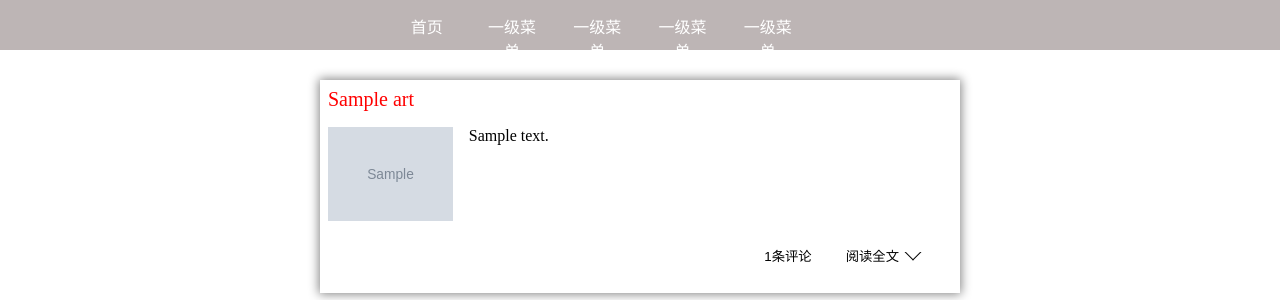
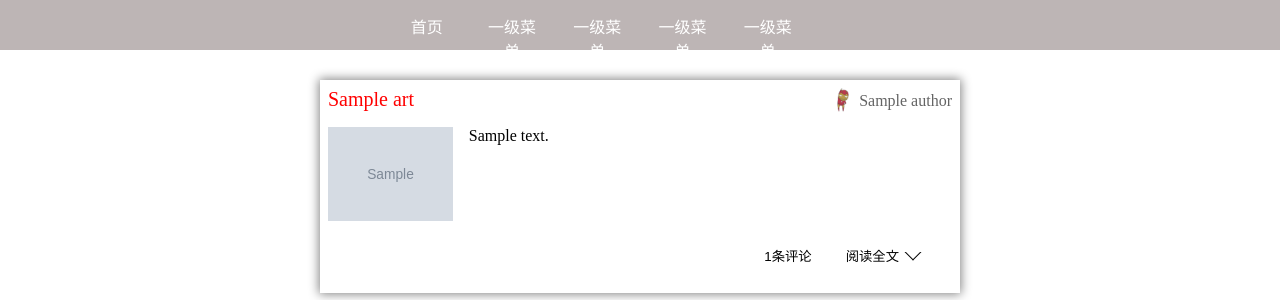
Before and after one commit to csy5621080/fastorto, a FastAPI app: template templates/index.html in a window 1280 px wide. Shown: the top 300 px of the page. Run offline with FastAPI, Linux system fonts and the light colour scheme; the template is opened without the code that fills it: most values are stand-ins (such as "Sample title", 1, 10 or a date in 2020); grey boxes marked "Sample" are stand-in pictures.

Commit message:
+ 作者显示 + 作者头像显示

```diff
--- a/core/routers.py
+++ b/core/routers.py
@@ -11,7 +11,7 @@ base_router = BaseRouter()
 
 @base_router.get("/")
 async def index(request: Request):
-    article_li = await Article.all().order_by('-id').limit(10).offset(0)
+    article_li: list = await Article.all().order_by('-id').limit(10).offset(0)
     res = []
     for art in article_li:
         comment_count: int = await art.comment_article.all().count()
--- a/static/style.css
+++ b/static/style.css
@@ -2,18 +2,21 @@
     padding: 0;
     margin: 0;
 }
+
 .clear::after {
     display: block;
     height: 0;
     clear: both;
     content: " ";
 }
+
 .top {
     /* 设置宽度高度背景颜色 */
     height: 50px;
     width: 100%;
     background: rgb(189, 181, 181);
 }
+
 .top ul {
     /* 清除ul标签的默认样式 */
     width: 40%;
@@ -22,10 +25,12 @@
     padding: 0;
     overflow: hidden;
 }
+
 .top li {
     width: 16.66%;
     float: left; /* 使li内容横向浮动，即横向排列 */
 }
+
 .top li a {
     display: block; /* 把链接显示为块元素可使整个链接区域可点击 */
     color: white;
@@ -33,75 +38,93 @@
     padding: 14px 16px;
     text-decoration: none; /* 去除下划线 */
 }
+
 .top li a:hover {
     background-color: #111;
 }
+
 .top ul li ul {
     background: rgb(189, 181, 181);
     position: absolute;
     display: none; /* 默认隐藏二级菜单的内容 */
 }
+
 .top ul li ul li {
     /* 二级菜单li内容的显示 */
     margin-right: 30%;
     float: none;
     text-align: center;
 }
+
 .top ul li:hover ul {
     /* 鼠标选中二级菜单内容时 */
     display: block;
 }
+
 .body {
     width: 50%;
     margin: 30px 25%;
 }
+
 .item {
     margin-bottom: 2rem;
     box-shadow: 0 0 10px 1px gray;
     padding: 0.5rem;
 }
+
 .title {
     font-size: 20px;
     color: red;
 }
+
 .title_detail {
     font-size: 20px;
     color: red;
-    text-align:center;
+    text-align: center;
 }
+
 .title:hover {
     text-decoration: underline;
     cursor: pointer;
 }
+
 .title_detail:hover {
     cursor: pointer;
 }
+
 .wrap {
     margin: 1rem 0;
 }
+
 .img_wrap {
     width: 20%;
     margin-right: 1rem;
     float: left;
 }
+
 .img_wrap img {
     width: 100%;
 }
+
 .item_content .item_content_detail {
     line-height: 2rem;
     text-indent: 2rem;
 }
+
 .item_content:hover {
     text-decoration: underline;
     cursor: pointer;
 }
+
 .item_content_detail:hover {
     cursor: pointer;
 }
+
 .actions {
     height: 3rem;
     line-height: 3rem;
 }
+
 .actions button {
     float: right;
     margin-right: 1rem;
@@ -112,9 +135,11 @@
     outline: none;
     padding: 0.5rem;
 }
+
 .actions button:hover {
     border: 1px solid gray;
 }
+
 .down {
     margin: 0 0.5rem;
     width: 0.75rem;
@@ -122,6 +147,7 @@
     display: inline-block;
     vertical-align: top;
 }
+
 .down::after {
     content: "";
     display: block;
@@ -134,6 +160,7 @@
     transform-origin: center;
     transform: rotate(-135deg);
 }
+
 .love {
     display: inline-block;
     width: 1rem;
@@ -143,6 +170,7 @@
     margin: 0 0.1rem;
     vertical-align: text-top;
 }
+
 .love:before {
     content: "";
     position: absolute;
@@ -155,6 +183,7 @@
     transform-origin: right bottom;
     background-color: red;
 }
+
 .love:after {
     content: "";
     position: absolute;
@@ -177,11 +206,13 @@
     counter-reset: pagination;
     text-align: center;
 }
+
 .container:after {
     clear: both;
     content: "";
     display: table;
 }
+
 .container ul {
     width: 100%;
 }
@@ -200,11 +231,13 @@
 .pagination li {
     counter-increment: pagination;
 }
+
 .pagination li:hover a {
     color: #fdfdfd;
     background-color: #1d1f20;
     border: solid 1px #1d1f20;
 }
+
 .pagination li.active a {
     color: #fdfdfd;
     background-color: #1d1f20;
@@ -222,6 +255,7 @@
 .pagination li:last-child a:after {
     content: ">";
 }
+
 .pagination li a {
     border: solid 1px #d6d6d6;
     border-radius: 0.2rem;
@@ -232,6 +266,7 @@
     text-align: center;
     padding: 0.5rem 0.9rem;
 }
+
 .pagination li a:after {
     content: " " counter(pagination) " ";
 }
@@ -239,46 +274,89 @@
 .large li a {
     display: none;
 }
+
 .large li:first-child a {
     display: inline-block;
 }
+
 .large li:first-child a:after {
     content: "<";
 }
+
 .large li:nth-child(2) a {
     display: inline-block;
 }
+
 .large li:nth-child(3) a {
     display: inline-block;
 }
+
 .large li:nth-child(4) a {
     display: inline-block;
 }
+
 .large li:nth-child(5) a {
     display: inline-block;
 }
+
 .large li:nth-child(6) a {
     display: inline-block;
 }
+
 .large li:nth-child(7) a {
     display: inline-block;
 }
+
 .large li:nth-child(8) a {
     display: inline-block;
 }
+
 .large li:last-child a {
     display: inline-block;
 }
+
 .large li:last-child a:after {
     content: ">";
 }
+
 .large li:nth-last-child(2) a {
     display: inline-block;
 }
+
 .large li:nth-last-child(3) {
     display: inline-block;
 }
+
 /*.large li:nth-last-child(3):after {*/
 /*  padding: 0 1rem;*/
 /*  content: "...";*/
 /*}*/
+
+.Popover {
+    float: right;
+    position: relative;
+    display: inline-block;
+}
+
+.AuthorInfo-avatar {
+    vertical-align: top;
+}
+
+.Avatar {
+    background: #fff;
+    border-radius: 2px;
+}
+
+.AuthorInfo-badgeText {
+    overflow: hidden;
+    text-overflow: ellipsis;
+    white-space: nowrap;
+    color: #646464;
+}
+
+.ztext {
+    word-break: break-word;
+    line-height: 1.6;
+}
+
+.inline{ display:inline}
--- a/templates/article.html
+++ b/templates/article.html
@@ -15,7 +15,13 @@
             <div class="item_content_detail">
                 {{ res.body | safe }}
             </div>
+            <div class="Popover inline">
+            <img class="Avatar AuthorInfo-avatar" width="24" height="24"
+                 src="{{ url_for('static', path='/img/headshot/6.jpg') }}">
+            <span class="ztext AuthorInfo-badgeText">{{ author.name }}</span>
         </div>
+        </div>
+
     </div>
 </div>
 <div class="body">
--- a/templates/articles.html
+++ b/templates/articles.html
@@ -1,7 +1,14 @@
 <div class="body">
     {% for art in res %}
         <div class="item">
-            <p class="title">{{ art.title }}</p>
+            <div>
+                <p class="title inline">{{ art.title }}</p>
+                <div class="Popover inline">
+                    <img class="Avatar AuthorInfo-avatar" width="24" height="24"
+                         src="{{ url_for('static', path='/img/headshot/6.jpg') }}">
+                    <span class="ztext AuthorInfo-badgeText">{{ art.author.name }}</span>
+                </div>
+            </div>
             <div class="wrap clear">
                 {% if art.img_path %}
                     <div class="img_wrap">
@@ -15,7 +22,9 @@
             <div class="actions">
                 <button onclick="window.location.href='/article/detail/{{ art.id }}'">阅读全文<span class="down"></span>
                 </button>
-                <button onclick="window.location.href='/article/detail/{{ art.id }}?type=comment'"><span>{{ art.comment_count }}</span>条评论</button>
+                <button onclick="window.location.href='/article/detail/{{ art.id }}?type=comment'">
+                    <span>{{ art.comment_count }}</span>条评论
+                </button>
                 <!--<button><span class="love"></span>赞<span>126</span></button>-->
             </div>
         </div>
```
Also changed, not shown: article/views.py (+12 -7 lines). Lines whose indentation alone changed are shown as unchanged.
